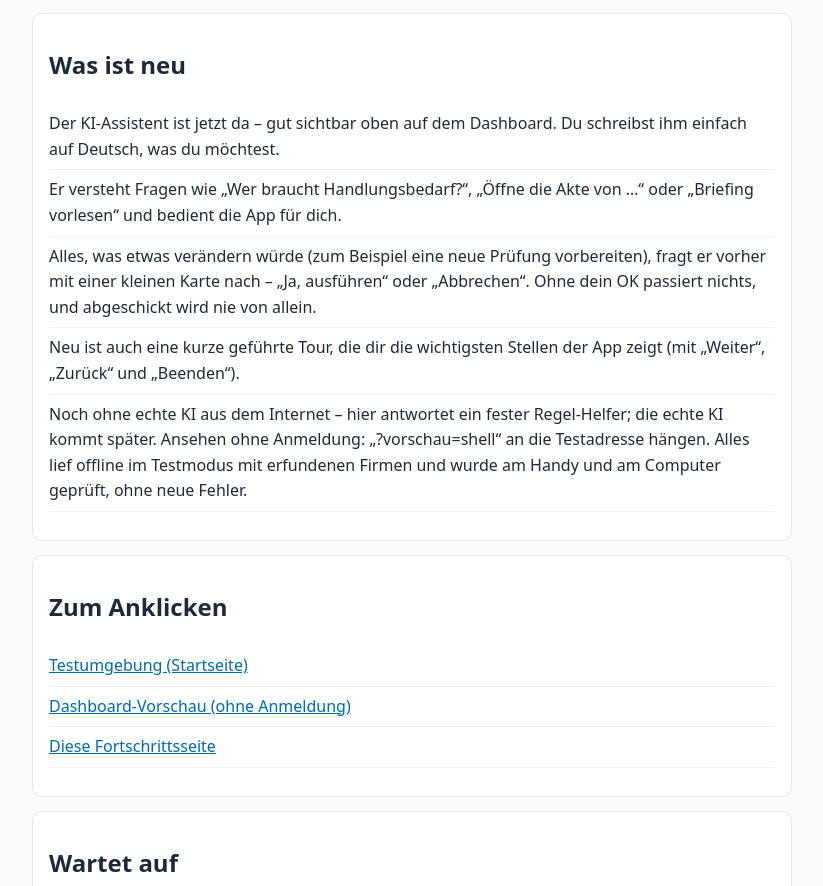
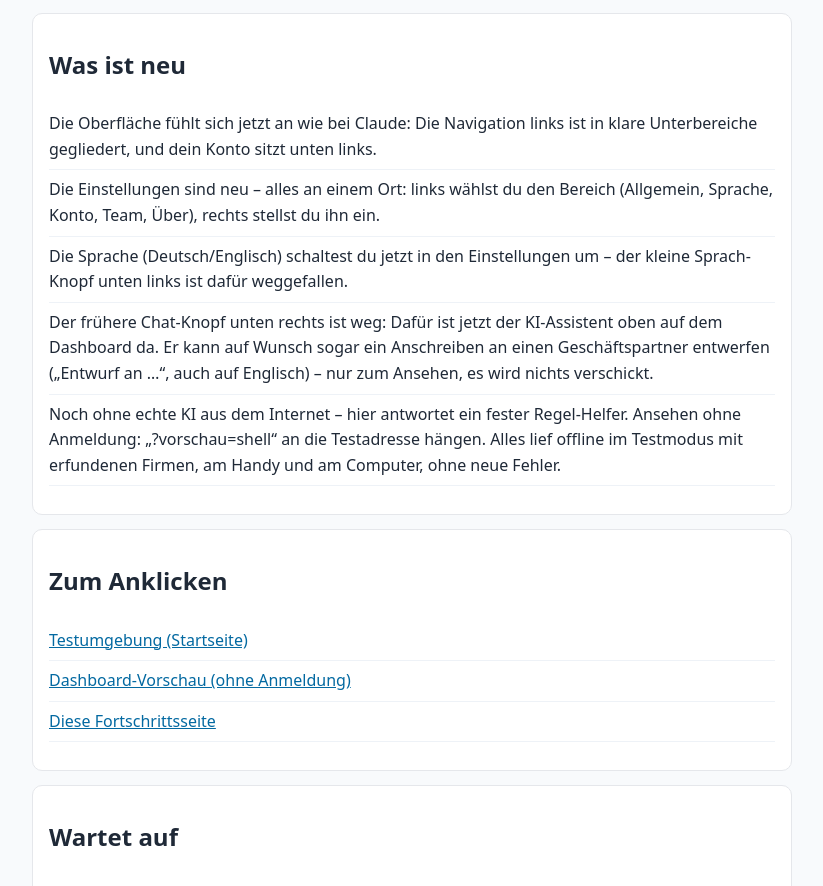
Before and after one commit to julius197/compliance-checker-test, a plain HTML site: page umbau/index.html in a window 1280 px wide. Shown: the part 909-1795 px from the top of the page, without its empty margins (228-1051 px from the left). Drawn offline with Linux system fonts and the light colour scheme.

Commit message:
Kratos Upload: S5 Berichte & Audit (umbau/index.html)

```diff
--- a/umbau/index.html
+++ b/umbau/index.html
@@ -27,7 +27,7 @@
 <body>
   <div class="banner">TESTUMGEBUNG – Übungsbetrieb mit erfundenen Daten</div>
   <h1>Umbau-Fortschritt</h1>
-  <p class="stand">Zuletzt aktualisiert: 21. November 2026 um 00:49 (Berlin)</p>
+  <p class="stand">Zuletzt aktualisiert: 21. November 2026 um 02:12 (Berlin)</p>
   <div class="bar"><span></span></div>
   <p><b>40%</b> des Gesamtplans.</p>
   <p><b>67%</b> von dem, was sich jetzt schon ohne Julius und ohne fehlende Zugänge bauen lässt.<br>
@@ -50,11 +50,11 @@
 
   <div class="box">
     <h2>Was ist neu</h2>
-    <ul><li>Der KI-Assistent ist jetzt da – gut sichtbar oben auf dem Dashboard. Du schreibst ihm einfach auf Deutsch, was du möchtest.</li>
-<li>Er versteht Fragen wie „Wer braucht Handlungsbedarf?“, „Öffne die Akte von …“ oder „Briefing vorlesen“ und bedient die App für dich.</li>
-<li>Alles, was etwas verändern würde (zum Beispiel eine neue Prüfung vorbereiten), fragt er vorher mit einer kleinen Karte nach – „Ja, ausführen“ oder „Abbrechen“. Ohne dein OK passiert nichts, und abgeschickt wird nie von allein.</li>
-<li>Neu ist auch eine kurze geführte Tour, die dir die wichtigsten Stellen der App zeigt (mit „Weiter“, „Zurück“ und „Beenden“).</li>
-<li>Noch ohne echte KI aus dem Internet – hier antwortet ein fester Regel-Helfer; die echte KI kommt später. Ansehen ohne Anmeldung: „?vorschau=shell“ an die Testadresse hängen. Alles lief offline im Testmodus mit erfundenen Firmen und wurde am Handy und am Computer geprüft, ohne neue Fehler.</li></ul>
+    <ul><li>Die Oberfläche fühlt sich jetzt an wie bei Claude: Die Navigation links ist in klare Unterbereiche gegliedert, und dein Konto sitzt unten links.</li>
+<li>Die Einstellungen sind neu – alles an einem Ort: links wählst du den Bereich (Allgemein, Sprache, Konto, Team, Über), rechts stellst du ihn ein.</li>
+<li>Die Sprache (Deutsch/Englisch) schaltest du jetzt in den Einstellungen um – der kleine Sprach-Knopf unten links ist dafür weggefallen.</li>
+<li>Der frühere Chat-Knopf unten rechts ist weg: Dafür ist jetzt der KI-Assistent oben auf dem Dashboard da. Er kann auf Wunsch sogar ein Anschreiben an einen Geschäftspartner entwerfen („Entwurf an …“, auch auf Englisch) – nur zum Ansehen, es wird nichts verschickt.</li>
+<li>Noch ohne echte KI aus dem Internet – hier antwortet ein fester Regel-Helfer. Ansehen ohne Anmeldung: „?vorschau=shell“ an die Testadresse hängen. Alles lief offline im Testmodus mit erfundenen Firmen, am Handy und am Computer, ohne neue Fehler.</li></ul>
   </div>
 
   <div class="box">
```
